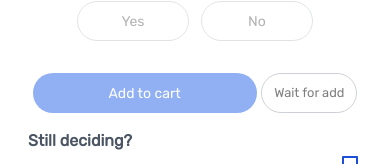
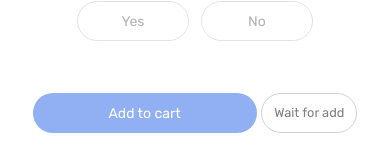
Before and after one commit to isrezaei/solo-shop, a React (Create React App) app: page /details/1 in a window 390 px wide. Shown: the part 982-1146 px from the top of the page. Built offline with nearby package versions, Linux system fonts and the light colour scheme.

Commit message:
Responsive => responsive each product page , responsive is Complete , fix some style part-3

```diff
--- a/src/Components/DetailsPage/Sections/ChooseQuantity.jsx
+++ b/src/Components/DetailsPage/Sections/ChooseQuantity.jsx
@@ -101,8 +101,8 @@ export const ChooseQuantity = () =>
         <div className='w-full flex flex-col justify-between items-start'>
             <div className= {`
             w-full flex items-center
-            xs:h-8 xs:justify-evenly
-            lg:h-20 lg:justify-between ${accessQuantity()}`}>
+            xs:h-8 xs:my-5 xs:justify-evenly
+            lg:h-20 lg:my-0 lg:justify-between ${accessQuantity()}`}>
                 <div className={`
                  bg-blue-600 cursor-pointer flex justify-center items-center text-white
                  xs:w-56  xs:h-10 xs:rounded-full xs:text-sm
```
